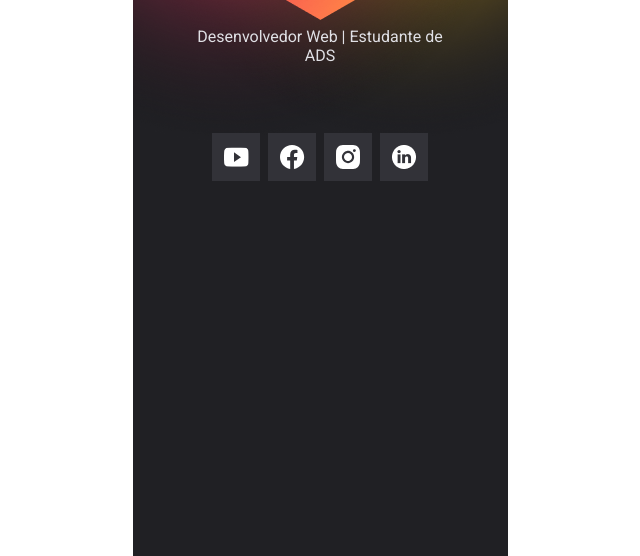
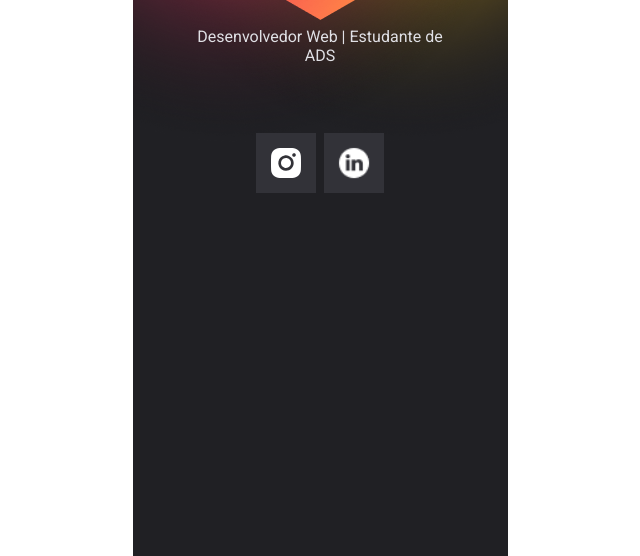
Before and after one commit to rick-santana/NLW-Heat, a plain HTML site: page index.html in a window 1280 px wide. Shown: the part 256-812 px from the top of the page, without its empty margins (320-960 px from the left). Drawn offline with Linux system fonts and the light colour scheme; no server answers.

Commit message:
correcao links e animacao

```diff
--- a/index.html
+++ b/index.html
@@ -32,20 +32,20 @@
       <p id="userBio">Desenvolvedor Web | Estudante de ADS</p>
 
       <ul id="socialLinks">
-        <li class="youtube">
+        <!-- <li class="youtube">
           <a href="https://www.youtube.com/" target="_blank"> <img src="./images/youtube.svg" alt="ícone youtube" ></a>
         </li>
 
         <li class="facebook">
           <a href="https://www.facebook.com/" target="_blank"> <img src="./images/facebook.svg" alt="ícone facebook"  /></a>
-        </li>
+        </li> -->
 
         <li class="instagram">
-          <a href="https://www.instagram.com/" target="_blank"> <img src="./images/instagram.svg" alt="ícone instagram" /></a>
+          <a href="https://www.instagram.com/" target="_blank"> <img class="imgs-social-media" src="./images/instagram.svg" alt="ícone instagram" /></a>
         </li>
 
         <li class="linkedin">
-          <a href="https://www.linkedin.com/in/henrique-santana-445357198" target="_blank"> <img src="./images/linkedin.png" alt="ícone linkedin"  /></a>
+          <a href="https://www.linkedin.com/" target="_blank"> <img class="imgs-social-media" src="./images/linkedin.png" alt="ícone linkedin"  /></a>
         </li>
       </ul>
 
--- a/main.js
+++ b/main.js
@@ -6,7 +6,7 @@
       youtube: "", //nome de usuario do Youtube
       facebook: "", //nome de usuario do Facebook
       instagram: "_rickz1_", //nome de usuario do Instagram
-      linkedin: "https://www.linkedin.com/in/henrique-santana-445357198" //nome de usuario do linkedin
+      linkedin: "in/henrique-santana-445357198" //nome de usuario do linkedin
     }
 
   function changeSocialMediaLinks(){
--- a/style.css
+++ b/style.css
@@ -51,7 +51,6 @@ main{
 
   /* da o formato de poligono para a imagem "polygon(x% , y%)" --> usar a ferramenta "bennettfeely.com" como auxilio*/
   clip-path: polygon(50% 0, 100% 25%, 100% 75%, 50% 100%, 0 75%, 0 25%);
-
 }
 
 h1{
@@ -81,3 +80,14 @@ ul{
   margin-top: 4rem;
   list-style: none;
 }
+
+.imgs-social-media{
+  width: 3.75rem;
+  height: 3.75rem;
+  transition: 0.5s;
+}
+
+.imgs-social-media:hover{
+  border-radius: 20px;
+  margin-top: -10px;
+}
```
